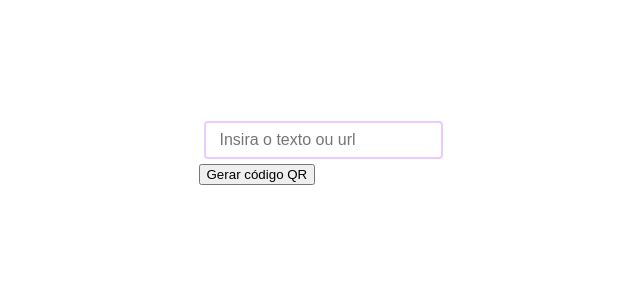
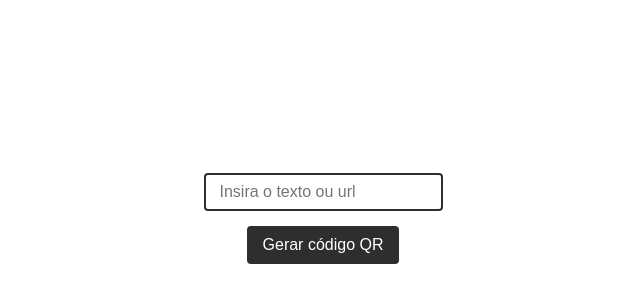
Before and after one commit to oberon4589/Gerador_QR_Code, a plain HTML site: page index.html in a window 1280 px wide. Shown: the part 267-570 px from the top of the page, without its empty margins (317-957 px from the left). Drawn offline with Linux system fonts and the light colour scheme.

Commit message:
finalizando css

```diff
--- a/style.css
+++ b/style.css
@@ -8,7 +8,7 @@ input {
     padding: 8px 14px;
     border-radius: 4px;
     outline: none;
-    border: 2px solid #E8CCFF;
+    border: 2px solid #2E2E2E;
     display: block;
     margin: 0 auto;
     font-size: 16px;
@@ -16,3 +16,34 @@ input {
     transition: all 0.3s ease;
     margin: 5px;
 }
+
+.container {
+    text-align: center;
+}
+
+.img {
+    margin: 10px;
+    height: 150px;
+}
+
+button {
+    padding: 8px 14px;
+    border-radius: 4px;
+    outline: none;
+    border: 2px solid #2E2E2E;
+    display: block;
+    margin: 0 auto;
+    font-size: 16px;
+    font-family: 'Poppins', sans-serif;
+    transition: all 0.3s ease;
+    margin: 15px auto;
+    background-color: #2E2E2E;
+    color: #fff;
+    cursor: pointer;
+}
+
+button:hover {
+    background-color: #fff;
+    color: #2E2E2E;
+    opacity: 0.8;
+}
```
